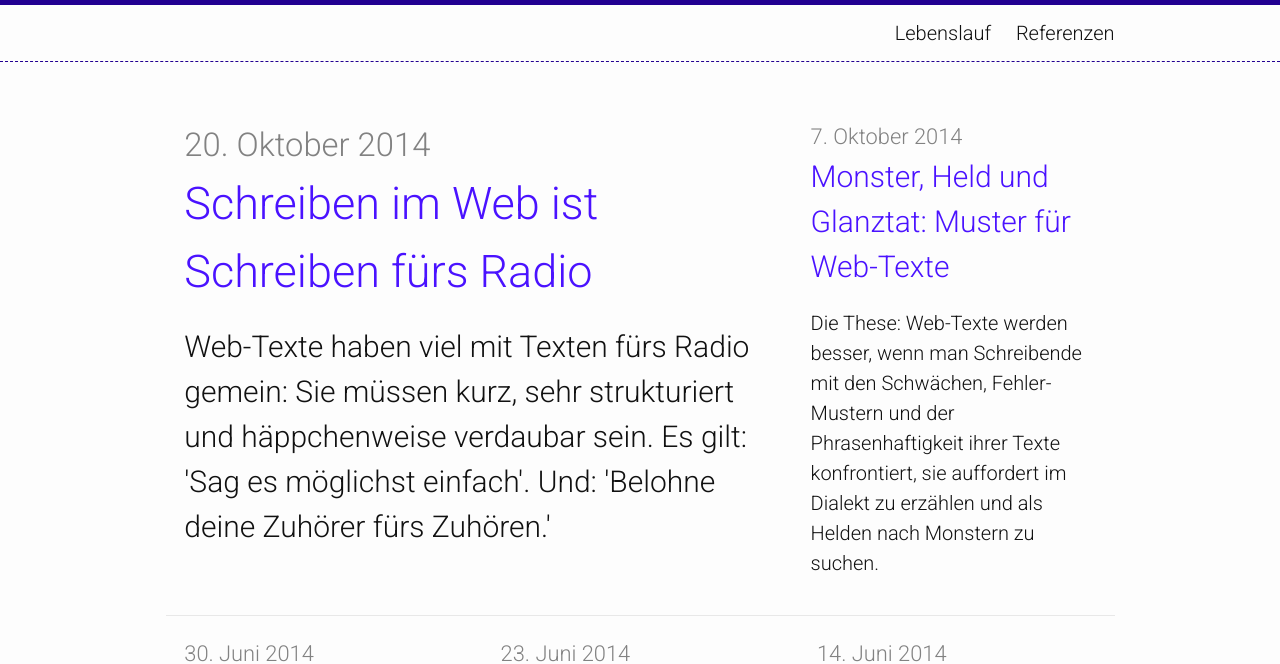
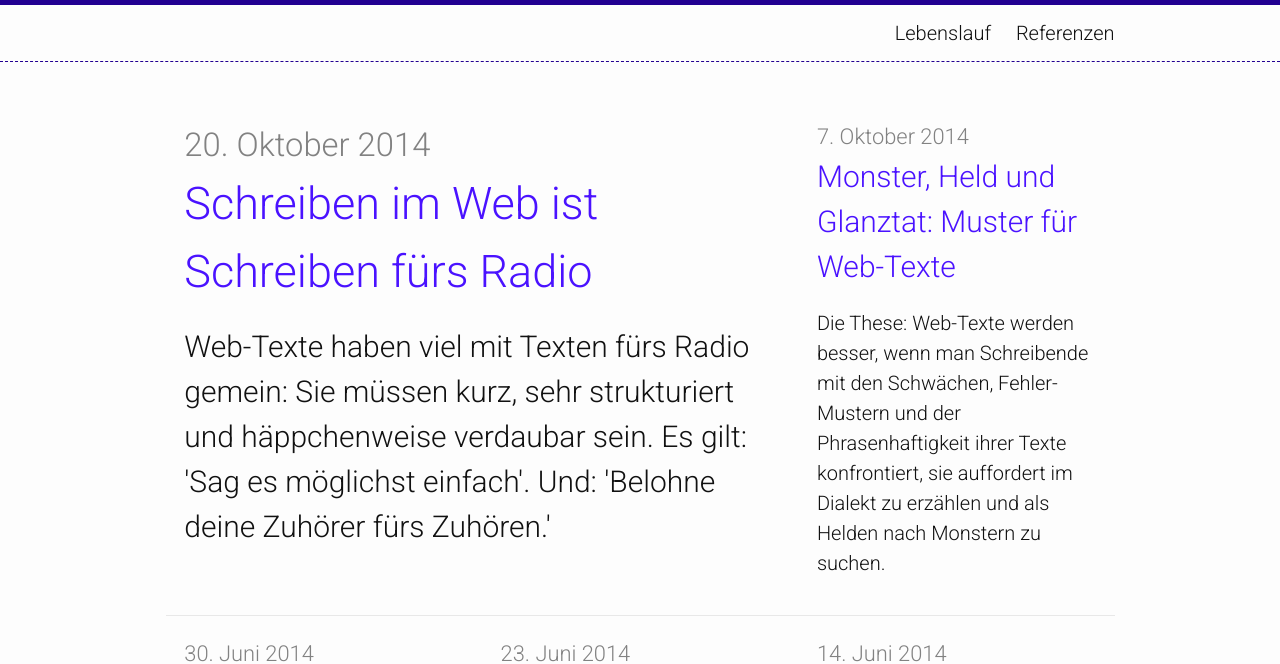
Before and after one commit to tschannes/tschannes.github.com, a Jekyll site: the page built from index.html, in a window 1280 px wide. Shown: the top 664 px of the page. Built offline with Jekyll 4.4.1, drawn with Linux system fonts in a browser that asks for light colours.

Commit message:
safari bug solved width instead of max-width

```diff
--- a/_sass/_custom.scss
+++ b/_sass/_custom.scss
@@ -13,15 +13,22 @@
 	background-color:$grey-color-light;
 	margin-bottom:1em;
         > :first-child{
-        max-width:33.3333333333333333333%;
+            width:33.3333333333333333333%;
+    }
+    @include media-query($on-palm){
+        > :first-child{
+            width:100%;
+        }
     }
 }
 #about-part{
 	@include flex-wrap;
-    align-self:center;
-    max-width:66.6666666666666666666%;
+    -webkit-align-self: center;
+    -ms-flex-item-align: center;
+    align-self: center;
+    width:66.6666666666666666666%;
 	p {
-		padding:5%;
+		padding:1.3em;
 	}
 }
 
@@ -83,9 +90,10 @@
 
 .home .post-list{
     > :first-child{
-        min-width:66%;
+        width:66.66666666666666666%;
         font-size:1.5em;
         @include media-query($on-palm){
+            width:100%;
             font-size:1em;
         }
     }
```
